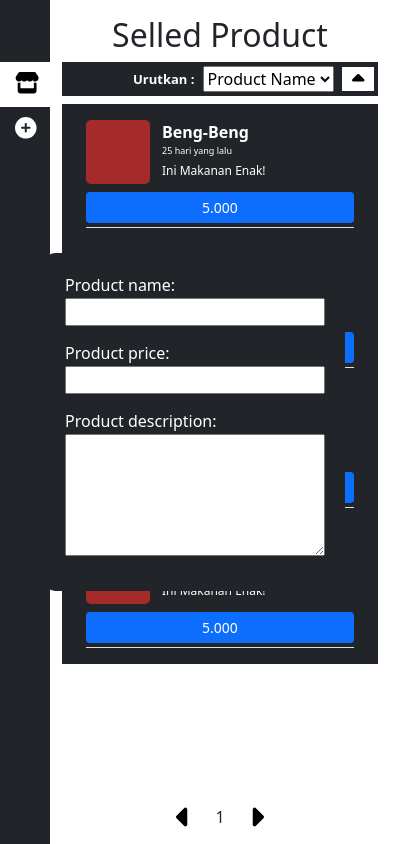
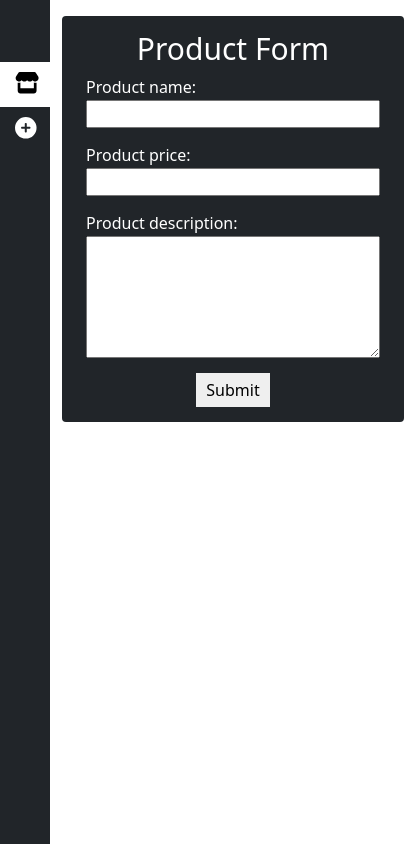
Before and after one commit to Rhtymn/KantinKejujuran, a React (Create React App) app: page /sell-form in a window 390 px wide. Shown: the whole page, 416 px wide, since content can reach past the window. Built offline with nearby package versions, Linux system fonts and the light colour scheme.

Commit message:
change modal to route

```diff
--- a/src/App.js
+++ b/src/App.js
@@ -74,115 +74,14 @@
           price: "2.000",
           timestamp: moment("2022-06-04"),
         },
-        {
-          id: 6,
-          name: "Beng-Beng P-2",
-          description: "Ini Makanan Enak!",
-          price: "5.000",
-          timestamp: moment("2022-06-04"),
-        },
-        {
-          id: 7,
-          name: "Oreo P-2",
-          description: "Ah enak sekali!",
-          price: "4.000",
-          timestamp: moment("2022-06-05"),
-        },
-        {
-          id: 8,
-          name: "Go Potato P-2",
-          description: "Gurih-gurih nyoi!",
-          price: "2.000",
-          timestamp: moment("2022-06-05"),
-        },
-        {
-          id: 9,
-          name: "Malkist Keju P-2",
-          description: "Mantap sekali kejunya!",
-          price: "8.000",
-          timestamp: moment("2022-06-05"),
-        },
-        {
-          id: 10,
-          name: "Go Potato P-2",
-          description: "Gurih-gurih nyoi!",
-          price: "2.000",
-          timestamp: moment("2022-06-06"),
-        },
-        {
-          id: 11,
-          name: "Beng-Beng P-3",
-          description: "Ini Makanan Enak!",
-          price: "5.000",
-          timestamp: moment("2022-06-07"),
-        },
-        {
-          id: 12,
-          name: "Oreo P-3",
-          description: "Ah enak sekali!",
-          price: "4.000",
-          timestamp: moment("2022-06-08"),
-        },
-        {
-          id: 13,
-          name: "Go Potato P-3",
-          description: "Gurih-gurih nyoi!",
-          price: "2.000",
-          timestamp: moment("2022-06-09"),
-        },
-        {
-          id: 14,
-          name: "Malkist Keju P-3",
-          description: "Mantap sekali kejunya!",
-          price: "8.000",
-          timestamp: moment("2022-06-09"),
-        },
-        {
-          id: 15,
-          name: "Go Potato P-3",
-          description: "Gurih-gurih nyoi!",
-          price: "2.000",
-          timestamp: moment("2022-06-10"),
-        },
-        {
-          id: 16,
-          name: "Beng-Beng P-4",
-          description: "Ini Makanan Enak!",
-          price: "5.000",
-          timestamp: moment("2022-06-11"),
-        },
-        {
-          id: 17,
-          name: "Oreo P-4",
-          description: "Ah enak sekali!",
-          price: "4.000",
-          timestamp: moment("2022-06-11"),
-        },
-        {
-          id: 18,
-          name: "Go Potato P-4",
-          description: "Gurih-gurih nyoi!",
-          price: "2.000",
-          timestamp: moment("2022-06-12"),
-        },
-        {
-          id: 19,
-          name: "Malkist Keju P-4",
-          description: "Mantap sekali kejunya!",
-          price: "8.000",
-          timestamp: moment("2022-06-13"),
-        },
-        {
-          id: 20,
-          name: "Go Potato P-4",
-          description: "Gurih-gurih nyoi!",
-          price: "2.000",
-          timestamp: moment("2022-06-25"),
-        },
       ],
       currentPage: 1,
       productPerPage: initialProductPerPage,
     };
+    this.pageChangeHandler = this.pageChangeHandler.bind(this);
+    this.filterChangeHandler = this.filterChangeHandler.bind(this);
+    this.sortTypeChangeHandler = this.sortTypeChangeHandler.bind(this);
+    this.addProductHandler = this.addProductHandler.bind(this);
   }
 
   // callback to change num of product per page based on breakpoints
@@ -203,27 +102,34 @@
     window.removeEventListener("resize", fn);
   }
 
-  render() {
   // callback to change/move current page
-    const pageChangeHandler = (page) => {
+  pageChangeHandler(page) {
     this.setState({ currentPage: page });
-    };
+  }
 
   // callback to sort product based on choosen filter option
-    const filterChangeHandler = (filterBy) => {
+  filterChangeHandler(filterBy) {
     this.setState({ filterBy: filterBy });
 
     // reset sort type to ascending
     this.setState({ ascending: true });
-    };
+  }
 
   // callback to change sort type
-    const sortTypeChangeHandler = () => {
+  sortTypeChangeHandler() {
     this.setState((prev) => {
       return { ascending: !prev.ascending };
     });
-    };
+  }
 
+  // callback to add new product
+  addProductHandler(product) {
+    this.setState((prev) => {
+      return { products: [...prev.products, product] };
+    });
+  }
+
+  render() {
     // find minimumIdx & maximumIdx products that will show
     const maximumIdx = maxIdx(this.state);
     const minimumIdx = minIdx(this.state);
@@ -232,22 +138,36 @@
     const maxPage = maximumPage(this.state);
 
     return (
+      <Router>
         <div className="App container-fluid">
           <div className="row flex-nowrap">
             <Sidebar />
+            <Routes>
+              <Route
+                exact
+                path="/sell-form"
+                element={<SellForm onAddProduct={this.addProductHandler} />}
+              ></Route>
+              <Route
+                path="*"
+                element={
                   <Store
                     products={this.state.products
                       .sort(sortProducts(this.state))
                       .slice(minimumIdx, maximumIdx)}
-            onPageChange={pageChangeHandler}
+                    onPageChange={this.pageChangeHandler}
                     maxPage={maxPage}
                     filterBy={this.state.filterBy}
-            onFilterChange={filterChangeHandler}
-            onSortTypeChange={sortTypeChangeHandler}
+                    onFilterChange={this.filterChangeHandler}
+                    onSortTypeChange={this.sortTypeChangeHandler}
                     sortType={this.state.ascending}
                   />
+                }
+              ></Route>
+            </Routes>
           </div>
         </div>
+      </Router>
     );
   }
 }
@@ -267,3 +187,146 @@
             sortType={this.state.ascending}
           /> */
 }
+
+// products: [
+//   {
+//     id: 1,
+//     name: "Beng-Beng",
+//     description: "Ini Makanan Enak!",
+//     price: "5.000",
+//     timestamp: moment("2022-06-01"),
+//   },
+//   {
+//     id: 2,
+//     name: "Oreo",
+//     description: "Ah enak sekali!",
+//     price: "4.000",
+//     timestamp: moment("2022-06-02"),
+//   },
+//   {
+//     id: 3,
+//     name: "Go Potato",
+//     description: "Gurih-gurih nyoi!",
+//     price: "2.000",
+//     timestamp: moment("2022-06-02"),
+//   },
+//   {
+//     id: 4,
+//     name: "Malkist Keju",
+//     description: "Mantap sekali kejunya!",
+//     price: "8.000",
+//     timestamp: moment("2022-06-03"),
+//   },
+//   {
+//     id: 5,
+//     name: "Go Potato",
+//     description: "Gurih-gurih nyoi!",
+//     price: "2.000",
+//     timestamp: moment("2022-06-04"),
+//   },
+//   {
+//     id: 6,
+//     name: "Beng-Beng P-2",
+//     description: "Ini Makanan Enak!",
+//     price: "5.000",
+//     timestamp: moment("2022-06-04"),
+//   },
+//   {
+//     id: 7,
+//     name: "Oreo P-2",
+//     description: "Ah enak sekali!",
+//     price: "4.000",
+//     timestamp: moment("2022-06-05"),
+//   },
+//   {
+//     id: 8,
+//     name: "Go Potato P-2",
+//     description: "Gurih-gurih nyoi!",
+//     price: "2.000",
+//     timestamp: moment("2022-06-05"),
+//   },
+//   {
+//     id: 9,
+//     name: "Malkist Keju P-2",
+//     description: "Mantap sekali kejunya!",
+//     price: "8.000",
+//     timestamp: moment("2022-06-05"),
+//   },
+//   {
+//     id: 10,
+//     name: "Go Potato P-2",
+//     description: "Gurih-gurih nyoi!",
+//     price: "2.000",
+//     timestamp: moment("2022-06-06"),
+//   },
+//   {
+//     id: 11,
+//     name: "Beng-Beng P-3",
+//     description: "Ini Makanan Enak!",
+//     price: "5.000",
+//     timestamp: moment("2022-06-07"),
+//   },
+//   {
+//     id: 12,
+//     name: "Oreo P-3",
+//     description: "Ah enak sekali!",
+//     price: "4.000",
+//     timestamp: moment("2022-06-08"),
+//   },
+//   {
+//     id: 13,
+//     name: "Go Potato P-3",
+//     description: "Gurih-gurih nyoi!",
+//     price: "2.000",
+//     timestamp: moment("2022-06-09"),
+//   },
+//   {
+//     id: 14,
+//     name: "Malkist Keju P-3",
+//     description: "Mantap sekali kejunya!",
+//     price: "8.000",
+//     timestamp: moment("2022-06-09"),
+//   },
+//   {
+//     id: 15,
+//     name: "Go Potato P-3",
+//     description: "Gurih-gurih nyoi!",
+//     price: "2.000",
+//     timestamp: moment("2022-06-10"),
+//   },
+//   {
+//     id: 16,
+//     name: "Beng-Beng P-4",
+//     description: "Ini Makanan Enak!",
+//     price: "5.000",
+//     timestamp: moment("2022-06-11"),
+//   },
+//   {
+//     id: 17,
+//     name: "Oreo P-4",
+//     description: "Ah enak sekali!",
+//     price: "4.000",
+//     timestamp: moment("2022-06-11"),
+//   },
+//   {
+//     id: 18,
+//     name: "Go Potato P-4",
+//     description: "Gurih-gurih nyoi!",
+//     price: "2.000",
+//     timestamp: moment("2022-06-12"),
+//   },
+//   {
+//     id: 19,
+//     name: "Malkist Keju P-4",
+//     description: "Mantap sekali kejunya!",
+//     price: "8.000",
+//     timestamp: moment("2022-06-13"),
+//   },
+//   {
+//     id: 20,
+//     name: "Go Potato P-4",
+//     description: "Gurih-gurih nyoi!",
+//     price: "2.000",
+//     timestamp: moment("2022-06-25"),
+//   },
+// ],
--- a/src/components/Form/Form.js
+++ b/src/components/Form/Form.js
@@ -1,26 +1,136 @@
 import React from "react";
 import style from "./Form.module.css";
+import moment from "moment";
 class Form extends React.Component {
+  constructor(props) {
+    super(props);
+    this.state = {
+      productName: "",
+      productPrice: "",
+      productDesc: "",
+      alert: { isAlert: false, message: "" },
+    };
+    this.handleChange = this.handleChange.bind(this);
+    this.handleSubmit = this.handleSubmit.bind(this);
+  }
+
+  // callback to handle when input change
+  handleChange(e) {
+    const idElement = e.target.id;
+    const value = e.target.value;
+    if (idElement === "pname") this.setState({ productName: value });
+    if (idElement === "pprice") this.setState({ productPrice: value });
+    if (idElement === "pdesc") this.setState({ productDesc: value });
+  }
+
+  // callback to handle submit form
+  handleSubmit(e) {
+    e.preventDefault();
+
+    // price input not number
+    if (!+this.state.productPrice) {
+      this.setState({
+        alert: {
+          isAlert: true,
+          message: "Product price must a number",
+          type: "alert-danger",
+        },
+      });
+      return;
+    }
+
+    // make a input object
+    const { productName, productPrice, productDesc } = this.state;
+    const product = {
+      name: productName,
+      price: productPrice,
+      description: productDesc,
+      timestamp: moment(),
+    };
+
+    // reset input element
+    this.setState({ productName: "", productPrice: "", productDesc: "" });
+
+    // send new product to App component
+    this.props.onAddProduct(product);
+
+    // alert success add a product
+    this.setState({
+      alert: {
+        isAlert: true,
+        message: "Success adding new product",
+        type: "alert-success",
+      },
+    });
+  }
+
+  // imgInputChange(e) {
+  //   // console.log(e.target.files);
+  //   const file = e.target.files[0];
+  //   const reader = new FileReader();
+  //   reader.readAsDataURL(file);
+  //   reader.onload = () => {
+  //     alert(reader.result);
+  //   };
+  // }
+
   render() {
     return (
-      <div className={`${style["form_container"]} `}>
-        <form className={`${style["form"]} bg-dark`}>
+      <>
+        {this.state.alert.isAlert ? (
+          <div className={`alert ${this.state.alert.type}`} role="alert">
+            {this.state.alert.message}
+          </div>
+        ) : null}
+        <div className={`${style["form_container"]} container bg-dark rounded`}>
+          <form className={`${style["form"]}`} onSubmit={this.handleSubmit}>
+            <h1>Product Form</h1>
             <div className={`${style["input_container"]}`}>
-            <label for="pname">Product name:</label>
-            <input type="text" id="pname" name="pname"></input>
+              <label htmlFor="pname">Product name:</label>
+              <input
+                type="text"
+                id="pname"
+                name="pname"
+                value={this.state.productName}
+                onChange={this.handleChange}
+                required
+              ></input>
             </div>
             <div className={`${style["input_container"]}`}>
-            <label for="pprice">Product price:</label>
-            <input type="text" id="pprice"></input>
+              <label htmlFor="pprice">Product price:</label>
+              <input
+                type="text"
+                id="pprice"
+                value={this.state.productPrice}
+                onChange={this.handleChange}
+                required
+              ></input>
             </div>
             <div className={`${style["input_container"]}`}>
-            <label for="pdesc">Product description:</label>
-            <textarea rows={"5"} cols="30" id="pdesc"></textarea>
+              <label htmlFor="pdesc">Product description:</label>
+              <textarea
+                rows={"5"}
+                cols="30"
+                id="pdesc"
+                value={this.state.productDesc}
+                onChange={this.handleChange}
+                required
+              ></textarea>
             </div>
-
-          {/* <label for="pprice">Product image:</label> */}
+            {/* <div className={`${style["input_container"]} mb-3`}>
+              <label for="pimg">Product image:</label>
+              <input
+                onChange={this.imgInputChange}
+                type="file"
+                id="pimg"
+              ></input>
+            </div> */}
+            <button type="submit" className={`${style["btn_submit"]}`}>
+              Submit
+            </button>
           </form>
         </div>
+      </>
     );
   }
 }
--- a/src/components/Form/Form.module.css
+++ b/src/components/Form/Form.module.css
@@ -1,13 +1,16 @@
 form {
   padding: 15px 0;
   color: white;
-  position: absolute;
-  left: 50%;
-  top: 50%;
-  transform: translate(-50%, -50%);
-  padding: 20px;
-  width: 300px;
-  border-radius: 10px;
+  /* background-color: aqua; */
+}
+
+form h1 {
+  font-size: 30px;
+}
+
+form .btn_submit {
+  padding: 5px 10px;
+  border: none;
 }
 
 .input_container {
--- a/src/components/Products/Products.js
+++ b/src/components/Products/Products.js
@@ -3,7 +3,7 @@
 import Product from "../Product/Product";
 import Pagination from "../Pagination/Pagination";
 import Filter from "../Filter/Filter";
-import Form from "../Form/Form";
+
 class Products extends React.Component {
   constructor(props) {
     super(props);
@@ -28,7 +28,6 @@
             <Product attribute={product} key={product.id} />
           ))}
         </div>
-        <Form />
         <Pagination
           onPageChange={this.props.onPageChange}
           maxPage={this.props.maxPage}
--- a/src/pages/SellForm/SellForm.js
+++ b/src/pages/SellForm/SellForm.js
@@ -1,10 +1,14 @@
 import React from "react";
 import Form from "../../components/Form/Form";
 class SellForm extends React.Component {
+  constructor(props) {
+    super(props);
+  }
+
   render() {
     return (
-      <div className={`col text-center py-3`}>
-        <Form />
+      <div className={`col col-md-6 col-lg-4 mx-auto text-center py-3`}>
+        <Form onAddProduct={this.props.onAddProduct} />
       </div>
     );
   }
```
Also changed, not shown: src/components/Sidebar/Sidebar.js (+10 -8 lines). Lines whose indentation alone changed are shown as unchanged.
